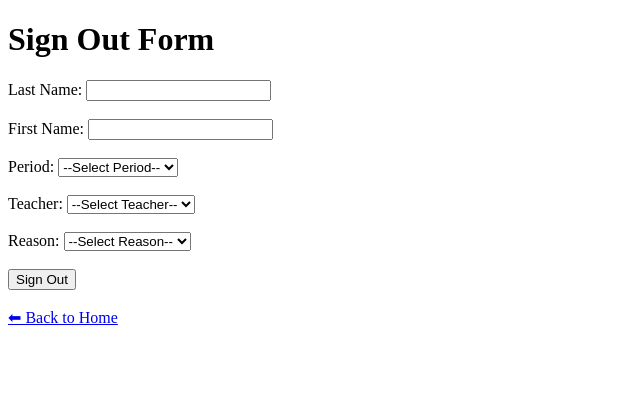
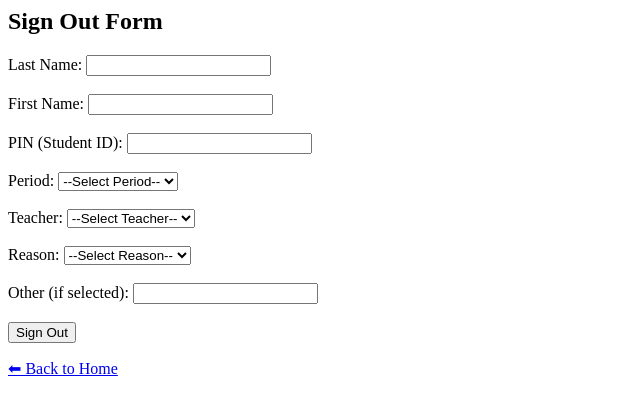
Before and after one commit to rheerenljh/lincoln-hall-pass, a Flask app: template templates/sign_out_form.html in a window 1280 px wide. Shown: the top 415 px of the page, without its empty margins (0-640 px from the left). Run offline with Flask 3, Linux system fonts and the light colour scheme; the template is opened without the code that fills it: most values are stand-ins (such as "Sample title", 1, 10 or a date in 2020); parts of the project's set-up code (start-up, migrations or seed data) failed here and were passed over.

Commit message:
Add PIN verification, update templates, and ignore roster.csv/pycache

```diff
--- a/app.py
+++ b/app.py
@@ -1,6 +1,7 @@
 import os
 import json
 import gspread
+import csv  # <-- add this
 from flask import Flask, render_template, request, redirect, session, url_for
 from datetime import datetime, date, timedelta
 from zoneinfo import ZoneInfo
@@ -25,6 +26,76 @@ PASSWORD = os.environ.get("TEACHER_DASHBOARD_PASSWORD", "dev-password")  # dev f
 
 HALL_LIMIT = int(os.environ.get("HALL_LIMIT", 10))
 MAX_QUARTER_PASSES = int(os.environ.get("MAX_QUARTER_PASSES", 18))
+
+# ---------- PIN FEATURE FLAG & ROSTER SOURCES ----------
+# 0 = off (default, does nothing), 1 = on
+ENABLE_STUDENT_PIN = int(os.environ.get("ENABLE_STUDENT_PIN", "0"))
+
+# For local testing: a CSV in your project (columns: First Name, Last Name, Student ID)
+ROSTER_CSV_PATH = os.environ.get("ROSTER_CSV_PATH", "roster.csv")
+
+# For production: a tab in the same Google Sheet (columns: First Name, Last Name, PIN (or Student ID), Active)
+ROSTER_SHEET_NAME = os.environ.get("ROSTER_SHEET_NAME", "Roster")
+
+
+def load_roster_from_csv(path: str):
+    """CSV columns: First Name, Last Name, Student ID (used as PIN)."""
+    roster = {}
+    try:
+        with open(path, newline="", encoding="utf-8") as f:
+            reader = csv.DictReader(f)
+            for r in reader:
+                fn = safe_str(r.get("First Name")).lower()
+                ln = safe_str(r.get("Last Name")).lower()
+                pin = safe_str(r.get("Student ID"))
+                if fn and ln and pin:
+                    roster[(fn, ln)] = {"pin": pin, "active": True}
+    except FileNotFoundError:
+        pass
+    return roster
+
+
+def load_roster_from_sheet():
+    """Read from a Google Sheet worksheet named ROSTER_SHEET_NAME."""
+    try:
+        ws = client.open(SHEET_NAME).worksheet(ROSTER_SHEET_NAME)
+    except Exception:
+        return {}
+    rows = ws.get_all_records(head=1, default_blank="")
+    roster = {}
+    for r in rows:
+        fn = safe_str(r.get("First Name")).lower()
+        ln = safe_str(r.get("Last Name")).lower()
+        pin = safe_str(r.get("PIN") or r.get("Student ID"))
+        active = safe_str(r.get("Active") or "Y").upper() != "N"
+        if fn and ln and pin:
+            roster[(fn, ln)] = {"pin": pin, "active": active}
+    return roster
+
+
+def get_roster():
+    """Load roster when PIN feature is enabled. CSV first (local), else Sheet tab."""
+    if not ENABLE_STUDENT_PIN:
+        return {}
+    roster = load_roster_from_csv(ROSTER_CSV_PATH)
+    if roster:
+        return roster
+    return load_roster_from_sheet()
+
+
+def check_student_pin(first: str, last: str, pin: str) -> bool:
+    """True iff roster contains the student, marked active, and the PIN matches."""
+    if not ENABLE_STUDENT_PIN:
+        return True  # feature disabled
+    roster = get_roster()
+    rec = roster.get((safe_str(first).lower(), safe_str(last).lower()))
+    return bool(rec and rec["active"] and safe_str(pin) == rec["pin"])
+
+
+# Make the flag available inside templates
+@app.context_processor
+def inject_flags():
+    return {"ENABLE_STUDENT_PIN": ENABLE_STUDENT_PIN}
 
 # ---------- GOOGLE SHEETS (env-first creds, modern gspread auth) ----------
 google_creds_json = os.environ.get("GOOGLE_CREDS_JSON")
@@ -186,12 +257,16 @@ def home():
 def signout():
     first_name = request.form['first_name']
     last_name  = request.form['last_name']
+    pin = request.form.get('pin', '')
     period     = request.form['period']
     teacher    = request.form['teacher']
     reason     = request.form['reason']
     other_reason = request.form.get('other_reason', '').strip()
     final_reason = other_reason if reason == "Other" and other_reason else reason
     time_out = now_str()
+
+    if not check_student_pin(first_name, last_name, pin):  # <-- add this
+        return render_template("error.html", message="Name/PIN doesn't match our roster."), 403
 
     passes = read_passes()
     currently_out = [p for p in passes if not safe_str(p.get('Time In'))]
@@ -217,13 +292,18 @@ def signin():
     # Accept either "full_name" or "name" from the form
     full_name = (request.form.get("full_name") or request.form.get("name") or "").strip()
     full_name = " ".join(full_name.split())  # normalize extra spaces
-
     if not full_name or " " not in full_name:
         return "First and last name are required", 400
 
     parts = full_name.split(" ")
     first_name = parts[0]
-    last_name = " ".join(parts[1:])
+    last_name  = " ".join(parts[1:])
+
+    # ⬇️ ADD THIS LINE
+    pin = request.form.get("pin", "").strip()
+
+    if not check_student_pin(first_name, last_name, pin):
+        return render_template("error.html", message="Name/PIN doesn't match our roster."), 403
 
     # Pull rows and header row from Google Sheets
     records = sheet.get_all_records()
@@ -236,26 +316,19 @@ def signin():
     target_first = first_name.strip().lower()
     target_last  = last_name.strip().lower()
 
-    # Find an active pass (Time In still blank-ish)
-    for idx, row in enumerate(records, start=2):  # data starts on row 2
-        row_first = str(row.get("First Name", "")).strip().lower()
-        row_last  = str(row.get("Last Name", "")).strip().lower()
+    for idx, row in enumerate(records, start=2):
+        row_first   = str(row.get("First Name", "")).strip().lower()
+        row_last    = str(row.get("Last Name", "")).strip().lower()
         time_in_val = str(row.get("Time In", "")).strip()
-
         is_time_in_empty = (time_in_val == "" or time_in_val.lower() in ("none", "nan"))
 
         if row_first == target_first and row_last == target_last and is_time_in_empty:
-            # Update Time In
             sheet.update_cell(idx, time_in_col, now_str())
-            # Compute updated passes used this quarter
             used_passes = passes_this_quarter(first_name, last_name)
-            # Show confirmation page
-            return render_template(
-                "signin_success.html",
-                first_name=first_name,
-                last_name=last_name,
-                used_passes=used_passes
-            )
+            return render_template("signin_success.html",
+                                   first_name=first_name,
+                                   last_name=last_name,
+                                   used_passes=used_passes)
 
     return "Student not found or already signed in", 404
 
--- a/requirements.txt
+++ b/requirements.txt
@@ -13,7 +13,6 @@ idna==3.10
 itsdangerous==2.2.0
 Jinja2==3.1.6
 MarkupSafe==3.0.2
-oauth2client==4.1.3
 oauthlib==3.3.1
 packaging==25.0
 pyasn1==0.6.1
--- a/templates/sign_in_form.html
+++ b/templates/sign_in_form.html
@@ -2,5 +2,10 @@
   <label for="full_name">Full Name (First Last):</label><br>
   <input type="text" id="full_name" name="full_name" placeholder="First Last" required><br><br>
 
+  {% if ENABLE_STUDENT_PIN %}
+    <label for="pin">PIN:</label><br>
+    <input type="password" id="pin" name="pin" placeholder="Student ID / PIN" required><br><br>
+  {% endif %}
+
   <button type="submit">Sign In</button>
 </form>
--- a/templates/sign_out_form.html
+++ b/templates/sign_out_form.html
@@ -1,57 +1,48 @@
-<!DOCTYPE html>
-<html>
-<head>
-    <title>Sign Out Form</title>
-</head>
-<body>
-    <h1>Sign Out Form</h1>
+<h2>Sign Out Form</h2>
 
 {% if hallway_full %}
-        <p>🚫 The hallway is full. Please wait until someone signs in before you go.</p>
-        <a href="{{ url_for('index') }}">⬅ Back to Home</a>
+  🚫 The hallway is full. Please wait until someone signs in before you go.
+  <p><a href="{{ url_for('home') }}">⬅ Back to Home</a></p>
 {% else %}
-        <form method="post" action="{{ url_for('sign_out') }}">
+  <form method="POST" action="{{ url_for('signout') }}">
     <label for="last_name">Last Name:</label>
     <input type="text" id="last_name" name="last_name" required><br><br>
 
     <label for="first_name">First Name:</label>
     <input type="text" id="first_name" name="first_name" required><br><br>
 
+    <label for="student_id">PIN (Student ID):</label>
+    <input type="password" id="student_id" name="student_id" required><br><br>
+
     <label for="period">Period:</label>
     <select id="period" name="period" required>
       <option value="">--Select Period--</option>
-                <option value="1">1</option>
-                <option value="2">2</option>
-                <option value="3">3</option>
-                <option value="4">4</option>
-                <option value="5">5</option>
-                <option value="6">6</option>
-                <option value="7">7</option>
-                <option value="8">8</option>
+      {% for p in periods %}
+        <option value="{{ p }}">{{ p }}</option>
+      {% endfor %}
     </select><br><br>
 
     <label for="teacher">Teacher:</label>
     <select id="teacher" name="teacher" required>
       <option value="">--Select Teacher--</option>
-                <option value="Mr. Smith">Mr. Smith</option>
-                <option value="Ms. Johnson">Ms. Johnson</option>
-                <option value="Mrs. Lee">Mrs. Lee</option>
-                <!-- Add your teacher names here -->
+      {% for t in teachers %}
+        <option value="{{ t }}">{{ t }}</option>
+      {% endfor %}
     </select><br><br>
 
     <label for="reason">Reason:</label>
     <select id="reason" name="reason" required>
       <option value="">--Select Reason--</option>
-                <option value="Bathroom">Bathroom</option>
-                <option value="Nurse">Nurse</option>
-                <option value="Counselor">Counselor</option>
-                <option value="Other">Other</option>
+      {% for r in reasons %}
+        <option value="{{ r }}">{{ r }}</option>
+      {% endfor %}
     </select><br><br>
+
+    <label for="other_reason">Other (if selected):</label>
+    <input type="text" id="other_reason" name="other_reason"><br><br>
 
     <button type="submit">Sign Out</button>
   </form>
-        <br>
-        <a href="{{ url_for('index') }}">⬅ Back to Home</a>
+
+  <p><a href="{{ url_for('home') }}">⬅ Back to Home</a></p>
 {% endif %}
-</body>
-</html>
```
Also changed, not shown: 1 other file. Lines whose indentation alone changed are shown as unchanged.
